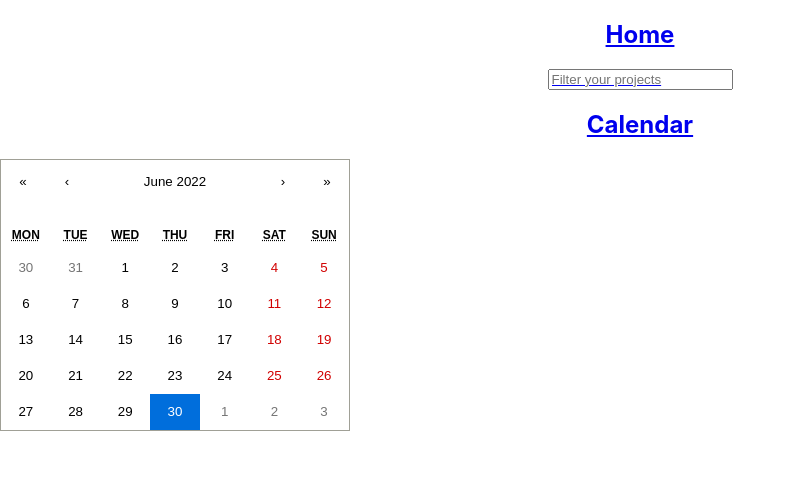
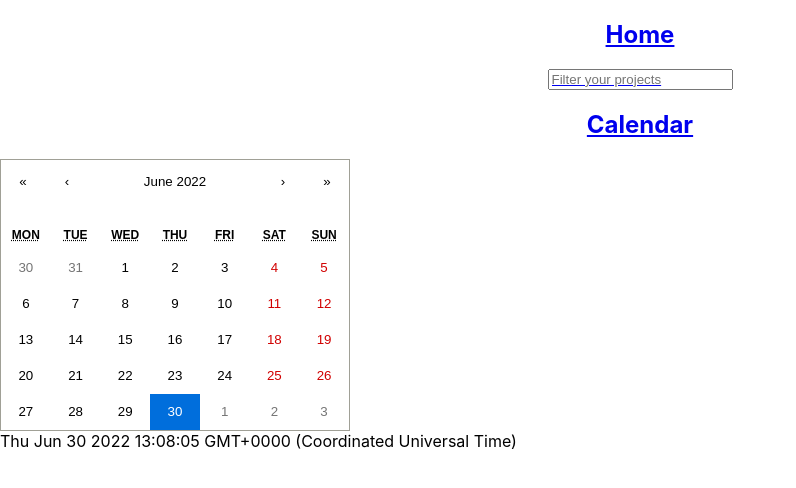
Before and after one commit to halflemonpie/FriedRiceKingdom_Fronted, a React (Vite) app in the folder Frontend/: page /calendar in a window 1280 px wide. Shown: the top 488 px of the page, without its empty margins (0-796 px from the left). Built offline with nearby package versions, Linux system fonts and the light colour scheme; no server answers.

Commit message:
update calender

```diff
--- a/Frontend/src/components/CalendarDisplay.jsx
+++ b/Frontend/src/components/CalendarDisplay.jsx
@@ -9,7 +9,8 @@ const CalendarDisplay = () => {
 
     return (
      <div >
-      <Calendar className="calendarCells" onChange={setDate} value={date} onClick={console.log("hi")} />
+      <Calendar className="calendarCells" onChange={setDate} value={date} onClick={console.log(date)} />
+      {date.toString()}
     </div>
 
     )
--- a/Frontend/src/components/NewProject.jsx
+++ b/Frontend/src/components/NewProject.jsx
@@ -3,7 +3,6 @@ import axios from "axios"
 import React from "react"
 
 const NewForm = props => {
-
     const [data, setData] = useState({
         name: "",
         description: "",
```
